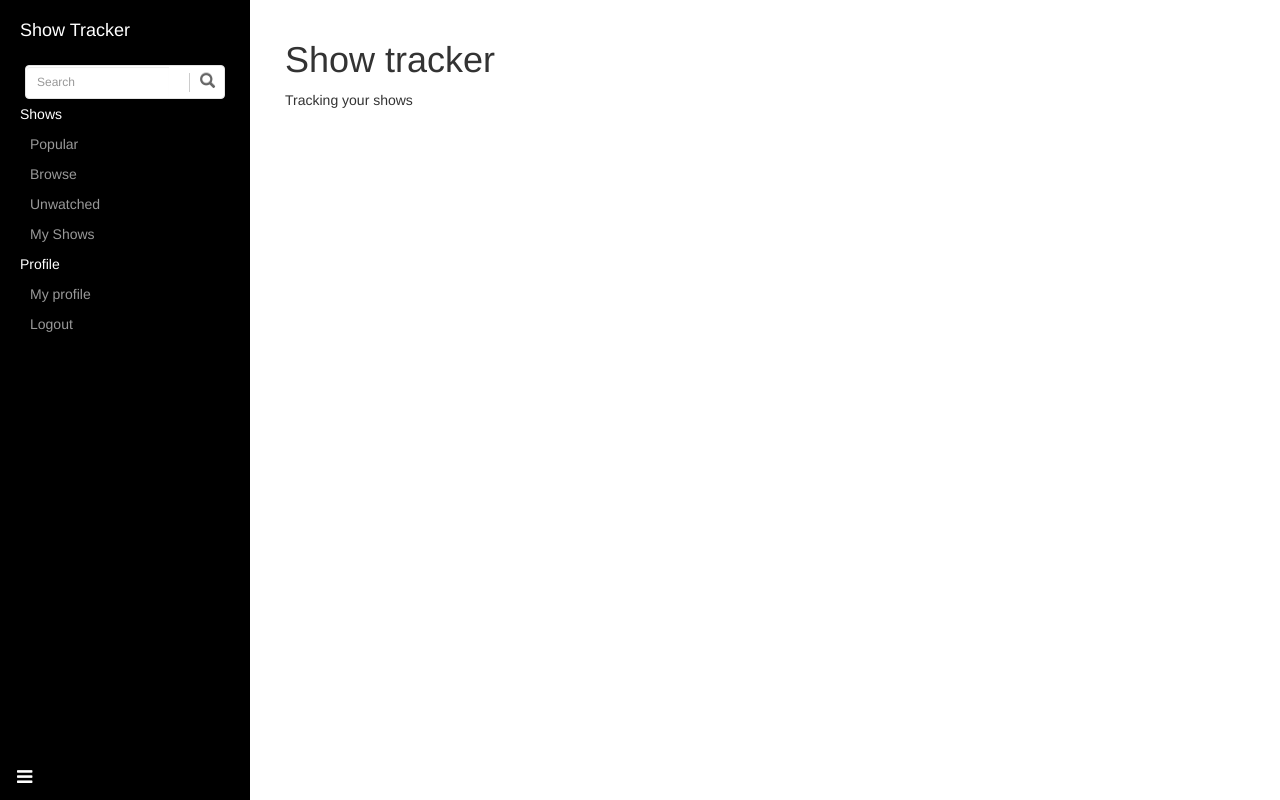
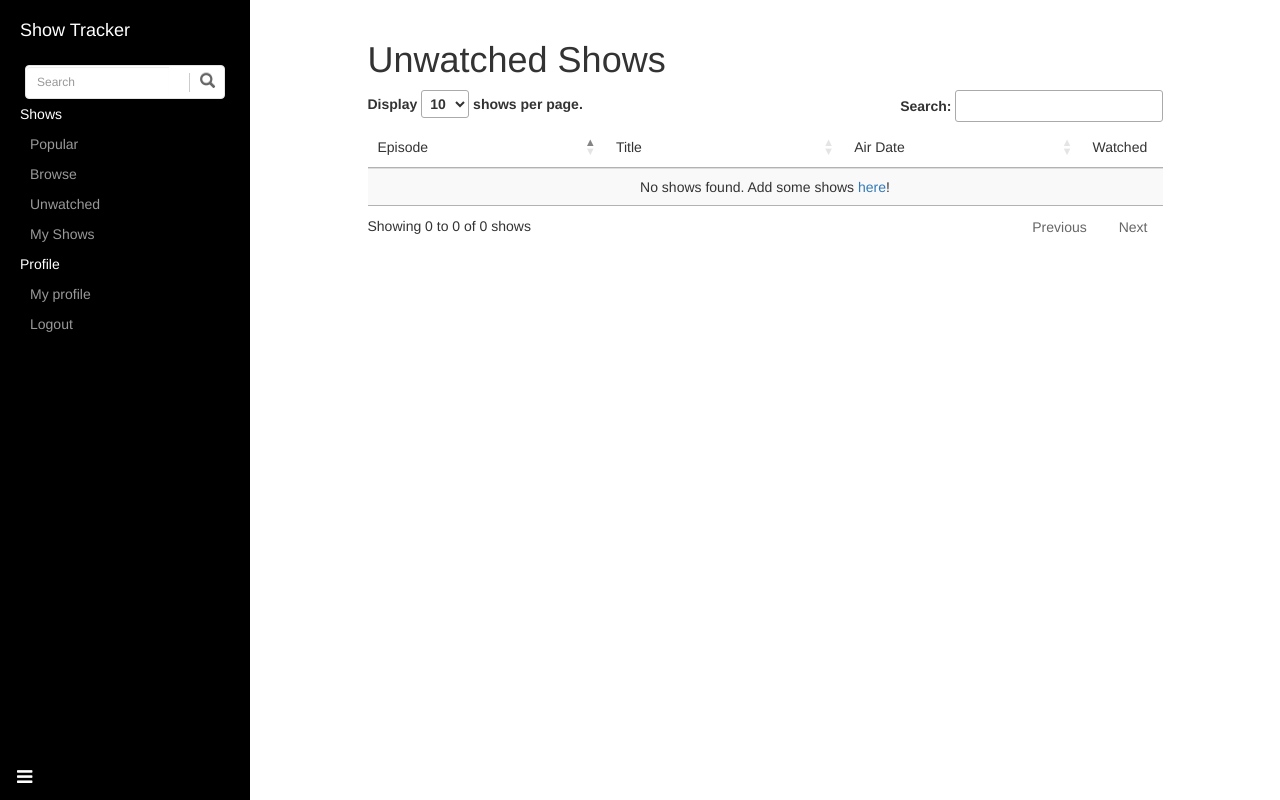
Before and after one commit to NhatL/Show-Tracker, a Django app: page /shows/unwatched in a window 1280 px wide. Run offline with Django 3.2, Linux system fonts and the light colour scheme; a user stored in the database is signed in; tables that the repository leaves empty hold one stand-in row (values such as "Sample post"); some libraries are stand-ins or nearby versions.

Commit message:
Unwatched complete

```diff
--- /dev/null
+++ b/website/templates/website/unwatched.html
@@ -0,0 +1,142 @@
+{% extends 'website/base.html' %}
+{% load static %}
+
+{% block content %}
+    <div class="container-fluid">
+        <div class="row">
+            <div class="col-lg-1"></div>
+            <div class="col-lg-10"><h1>Unwatched Shows</h1></div>
+        </div>
+
+        <div class="row">
+            <div class="col-lg-1"></div>
+            <div class="col-lg-10">
+                <table class="table table-responsive table-hover table-striped" id="show-info" width="100%">
+                    <thead>
+                        <tr>
+                            <td width="30%">
+                                Episode
+                            </td>
+                            <td width="30%">
+                                Title
+                            </td>
+                            <td width="30%">
+                                Air Date
+                            </td>
+                            <td width="10%">
+                                Watched
+                            </td>
+                        </tr>
+                    </thead>
+                    <tbody>
+                    {% for episode in episodes %}
+                        <tr>
+                            <td>
+                                <h5><a href="{% url 'shows-view' episode.show_id %}">{{ episode.unicode }}</a></h5>
+                            </td>
+                            <td>
+                                {{ episode.title }}
+                            </td>
+                            <td>
+                                {{ episode.air_date }}
+                            </td>
+                            <td align="center">
+                                <div class="checkbox">
+                                    <label>
+                                        <input type="checkbox" id="ep{{ episode.episode_id }}" value="ep{{ episode.episode_id }}">
+                                    </label>
+                                </div>
+                            </td>
+                        </tr>
+                    {% endfor %}
+                    </tbody>
+                </table>
+            </div>
+        </div>
+    </div>
+{% endblock %}
+
+
+{% block extra_css %}
+    <link rel="stylesheet" href="https://cdn.datatables.net/1.10.12/css/jquery.dataTables.min.css" type="text/css" />
+{% endblock %}
+
+
+{% block extrascripts %}
+    <script src="https://cdn.datatables.net/1.10.12/js/jquery.dataTables.min.js"></script>
+
+    <script>
+    $(document).ready(function(){
+        var mainTable = $('#show-info').DataTable({
+            "order": [[ 0, "asc" ]],
+            "responsive": true,
+            "columnDefs": [
+                    {
+                    "targets": 3,
+                    "orderable": false
+                }
+            ],
+            "language": {
+                "emptyTable": "No shows found. Add some shows <a href='{% url 'browse-view' %}'>here</a>!",
+                "lengthMenu": "Display _MENU_ shows per page.",
+                "info": "Showing page _PAGE_ of _PAGES_",
+                "infoEmpty": "Showing 0 to 0 of 0 shows",
+                "infoFiltered": "(filtered from _MAX_ total shows)",
+                "zeroRecords": "No shows found."
+            },
+            "lengthMenu": [ [10, 25, 50, -1], [10, 25, 50, "All"] ]
+        });
+
+        $.ajaxSetup({
+             beforeSend: function(xhr, settings) {
+                 function getCookie(name) {
+                     var cookieValue = null;
+                     if (document.cookie && document.cookie != '') {
+                         var cookies = document.cookie.split(';');
+                         for (var i = 0; i < cookies.length; i++) {
+                             var cookie = jQuery.trim(cookies[i]);
+                             // Does this cookie string begin with the name we want?
+                             if (cookie.substring(0, name.length + 1) == (name + '=')) {
+                                 cookieValue = decodeURIComponent(cookie.substring(name.length + 1));
+                                 break;
+                             }
+                         }
+                     }
+                     return cookieValue;
+                 }
+                 if (!(/^http:.*/.test(settings.url) || /^https:.*/.test(settings.url))) {
+                     // Only send the token to relative URLs i.e. locally.
+                     xhr.setRequestHeader("X-CSRFToken", getCookie('csrftoken'));
+                 }
+             }
+        });
+
+        $('input[type=checkbox]').change(function () {
+            if (this.value.indexOf('ep') != -1) {
+                var checkbox = this.value.replace('ep', '');
+                var check = $(this).prop("checked");
+                $.ajax({
+                    url: "{% url 'my-shows-watch-view' %}",
+                    type: 'POST',
+                    async: false,
+                    cache: false,
+                    data: {
+                        'id': checkbox,
+                        'new_value': check
+                    },
+                    timeout: 30000,
+                    error: function(){
+                        return;
+                    },
+                    success: function(msg){
+                        mainTable.row( $('#ep' + checkbox).parents('tr') ).remove();
+                        mainTable.draw();
+                        return;
+                    }
+                });
+            }
+            console.log(this.value);
+        });
+    });
+    </script>
+{% endblock %}
--- a/website/urls.py
+++ b/website/urls.py
@@ -7,6 +7,7 @@
     url(r'^shows/popular', views.popular, name="popular-view"),
     url(r'^shows/browse', views.browse, name="browse-view"),
     url(r'^shows/unwatched', views.unwatched, name="unwatched-view"),
+    url(r'^shows/my/episode', views.my_show_episode, name="my-shows-watch-view"),
     url(r'^shows/my/remove/(\d+)$', views.my_shows_remove, name="my-shows-remove-view"),
     url(r'^shows/my/add/(\d+)$', views.my_shows_add, name="my-shows-add-view"),
     url(r'^shows/my', views.my_shows, name="my-shows-view"),
--- a/website/views.py
+++ b/website/views.py
@@ -7,10 +7,11 @@
 from django.contrib.auth import authenticate, login
 from django.contrib.auth.models import User
 from django.core.validators import validate_email
+from django.http import HttpResponse
 
-from shows.models import Show, Genre
+from shows.models import Show, Genre, Episode
 
-import datetime
+import datetime, ast
 
 
 def index(request):
@@ -75,7 +76,7 @@
     if request.user.is_authenticated():
         args['has_show'] = show in request.user.show_set.all()
 
-    for season in show.season_set.all().order_by('number'):
+    for season in show.season_set.order_by('number'):
         season_info = {
             'number': season.number,
         }
@@ -86,6 +87,8 @@
                 'air_date': datetime.datetime.strftime(episode.air_date, "%b %d, %Y"),
                 'description': episode.description,
                 'number': "%02dx%02d" % (season.number, episode.number),
+                'watched': episode in request.user.userprofile.watched_episodes.all(),
+                'id': episode.movie_db_id,
             }
             episode_info.append(episode_detail)
         season_info['episodes'] = episode_info
@@ -141,8 +144,38 @@
 
 
 def unwatched(request):
-    print "Unwatched"
-    return render(request, "website/index.html")
+    if not request.user.is_authenticated():
+        return redirect(reverse('login-view'))
+
+    args = {
+        'site_title': "Unwatched shows",
+        'show': [],
+    }
+    watched_episodes = request.user.userprofile.watched_episodes.all()
+    episodes = []
+    shows = []
+
+    for show in request.user.show_set.all():
+        for season in show.season_set.all():
+            for episode in season.episode_set.all():
+                episodes.append(episode)
+
+    for episode in episodes:
+        if episode not in watched_episodes:
+            episode_info = {
+                'number': episode.number,
+                'title': episode.title,
+                'air_date': episode.air_date,
+                'description': episode.description,
+                'episode_id': episode.movie_db_id,
+                'unicode': episode.__unicode__(),
+                'show_id': episode.season.show.movie_db_id,
+            }
+            shows.append(episode_info)
+
+    args['episodes'] = shows
+    print args
+    return render(request, "website/unwatched.html", args)
 
 
 def my_shows(request):
@@ -212,6 +245,10 @@
     if show not in request.user.show_set.all():
         return redirect(reverse('my-shows-view'))
 
+    for episode in request.user.userprofile.watched_episodes.all():
+        if episode.season.show == show:
+            request.user.userprofile.watched_episodes.remove(episode)
+
     request.user.show_set.remove(show)
 
     return redirect(reverse('my-shows-view'))
@@ -235,6 +272,50 @@
     return redirect(reverse('my-shows-view'))
 
 
+def my_show_episode(request):
+    if not request.user.is_authenticated():
+        return redirect(reverse('login-view'))
+
+    if request.method == "POST":
+        if 'id' in request.POST and 'new_value' in request.POST:
+            episode_id = request.POST['id']
+            new_value = request.POST['new_value'].upper()
+
+            try:
+                episode_id = int(episode_id)
+                if new_value == "TRUE":
+                    new_value = True
+                elif new_value == "FALSE":
+                    new_value = False
+                else:
+                    raise Exception
+                episode = Episode.objects.get(movie_db_id=episode_id)
+
+                if request.user not in episode.season.show.users.all():
+                    raise Exception
+
+                user_watched = request.user.userprofile.watched_episodes.all()
+
+                if episode in user_watched and not new_value:
+                    # Episode is watched and now it is marked as Unwatched -> do it
+                    request.user.userprofile.watched_episodes.remove(episode)
+                elif episode not in user_watched and new_value:
+                    # Episode is unwatched and now it is marked as Watched -> do it
+                    request.user.userprofile.watched_episodes.add(episode)
+                else:
+                    raise Exception
+            except:
+                return redirect(reverse('main-view'))
+            else:
+                pass
+        else:
+            return redirect(reverse('main-view'))
+    else:
+        return redirect(reverse('main-view'))
+
+    return HttpResponse('<h1>Page was found</h1>', status=200)
+
+
 def login_user(request):
     if request.user.is_authenticated():
         return redirect(reverse('main-view'))
@@ -243,9 +324,15 @@
         'site_title': "Login",
     }
 
-    if request.POST:
-        email = request.POST['email']
-        password = request.POST['password']
+    if request.method == "POST":
+        try:
+            email = request.POST['email']
+            password = request.POST['password']
+        except:
+            args['error'] = "No email & password specified."
+            return render(request, "website/login.html", args)
+        else:
+            pass
 
         args['email'] = email
         args['password'] = password
```
Also changed, not shown: website/templates/website/show_details.html (+71 -7 lines).
